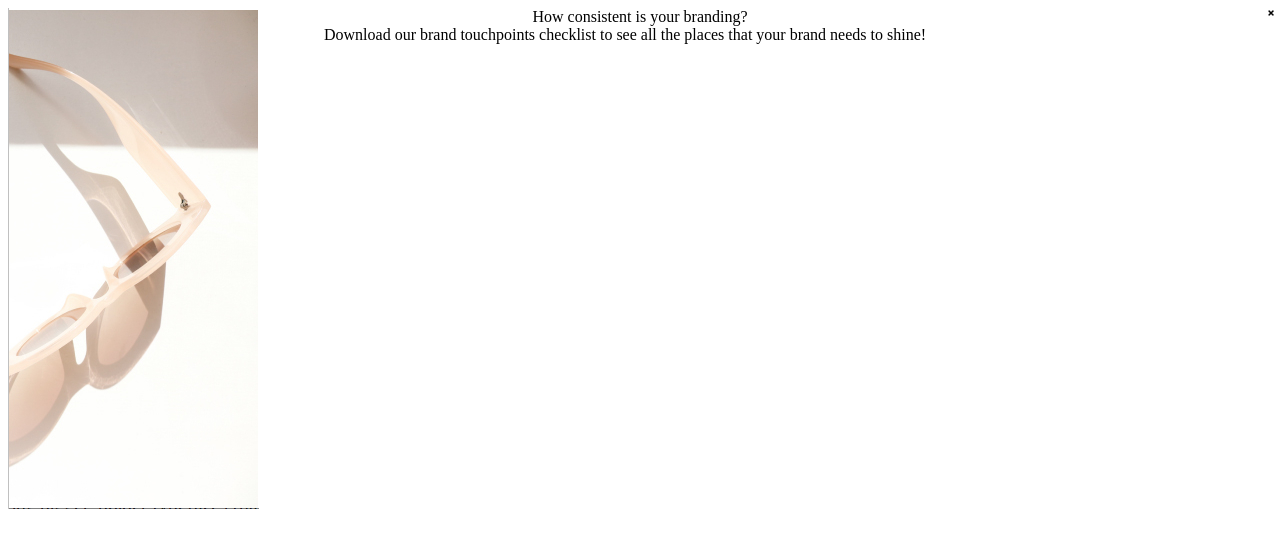
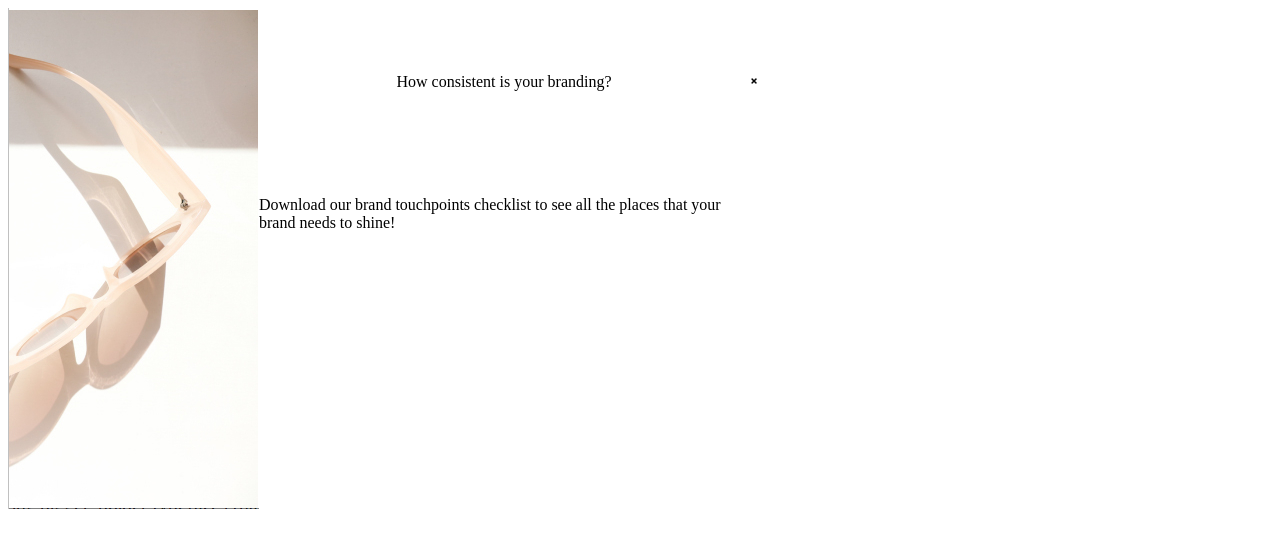
Before and after one commit to CodingSpencer/wdd130, a plain HTML site: page ice-challenges/W08/index.html in a window 1280 px wide. Drawn offline with Linux system fonts and the light colour scheme.

Commit message:
ice challenge

```diff
--- a/ice-challenges/W08/index.html
+++ b/ice-challenges/W08/index.html
@@ -15,10 +15,7 @@
         <div class="content">
             <div class="title">How consistent is your branding?</div>
             <div class="subtitle">Download our brand touchpoints checklist to see all the places that your brand needs to shine!</div>
-
-            <div class="Exit">
-                <img class="X" src="images/X.jpg" alt="">
-            </div>
+            <img class="X" src="images/X.jpg" alt="">
         </div>
     </div>
 </body>
--- a/ice-challenges/W08/styles/style.css
+++ b/ice-challenges/W08/styles/style.css
@@ -1,42 +1,43 @@
 #picute {
-    grid-column: 1/2;
+    grid-column: 1;
     width: 300px;
 }
 
 body {
     display: grid;
-    grid-template-columns: 1fr 2fr 1fr;
+    grid-column: 1fr 2fr;
+    max-width: 600px;
 }
 
 .popup{
-    grid-column: 2/3;
+    grid-column: 2;
+
     background: white;
 
 }
 
 .content {
     align-items: center;
+    display: grid;
+    grid-template-rows: 1.25fr 1fr .5fr .5fr .5fr .5fr;
+    width: 500px;
+    height: 500px;
 }
 
 .title {
     justify-self: center;
-    font
+    grid-row: 1;
+
+
 }
 
 .subtitle {
-
-}
-
-.Exit {
-    position: absolute;
-    top: 4px;
-    width: 10px;
-    height: 10px;
-    right: 4px;
-
+    grid-row: 2;
 }
 
 .X {
+    grid-row: 1;
     width: 10px;
     height: 10px;
+    margin-top: -10%;
 }
```
